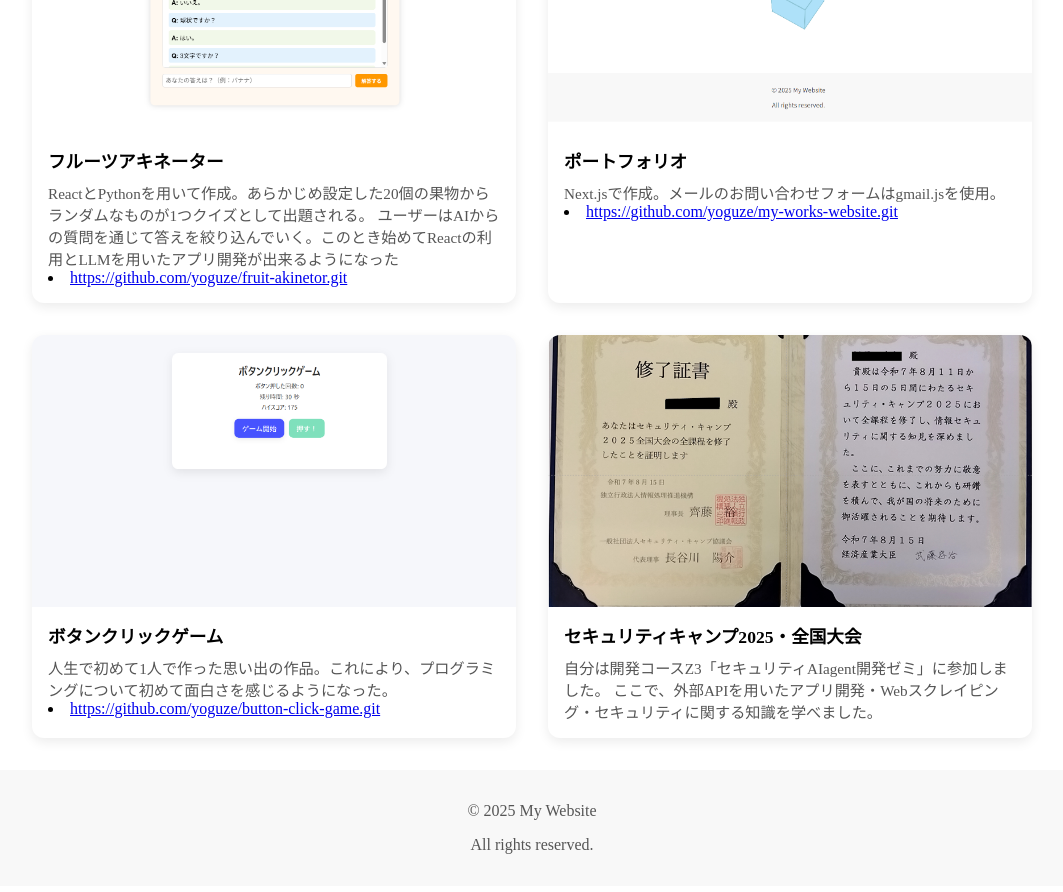
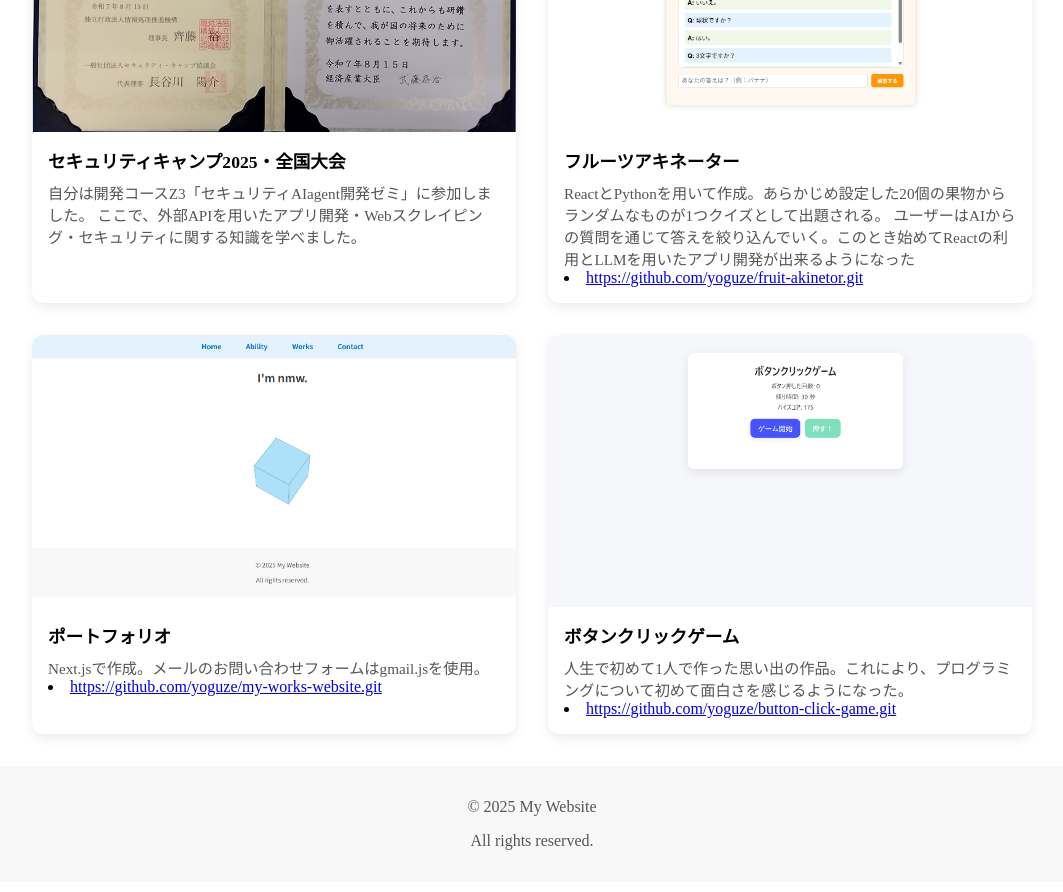
Before and after one commit to yoguze/my-works-website, a Next.js app: page /works in a window 1280 px wide. Shown: the part 300-1192 px from the top of the page, without its empty margins (108-1171 px from the left). Built offline with nearby package versions, Linux system fonts and the light colour scheme.

Commit message:
first commit

```diff
--- a/app/works/page.js
+++ b/app/works/page.js
@@ -27,6 +27,15 @@ export default function Home() {
             <h1>My Works</h1>
             <div className="work-list">
               <article className="work-item">
+                <img src="/finished-item.png" alt="作品4" />
+                <div className="body">
+                    <h2>セキュリティキャンプ2025・全国大会</h2>
+                    <p>自分は開発コースZ3「セキュリティAIagent開発ゼミ」に参加しました。
+                      ここで、外部APIを用いたアプリ開発・Webスクレイピング・セキュリティに関する知識を学べました。
+                    </p>
+                </div>
+              </article>
+              <article className="work-item">
                 <img src="/fruit-akinetor.png" alt="作品1" />
                 <div className="body">
                     <h2>フルーツアキネーター</h2>
@@ -35,7 +44,6 @@ export default function Home() {
                     <li><Link href="https://github.com/yoguze/fruit-akinetor.git">https://github.com/yoguze/fruit-akinetor.git</Link></li>
                 </div>
                 </article>
-
                 <article className="work-item">
                   <img src="/website.png" alt="作品2" />
                   <div className="body">
@@ -52,15 +60,7 @@ export default function Home() {
                       <li><Link href="https://github.com/yoguze/button-click-game.git">https://github.com/yoguze/button-click-game.git</Link></li>
                   </div>
                 </article>
-                <article className="work-item">
-                <img src="/finished-item.png" alt="作品4" />
-                <div className="body">
-                    <h2>セキュリティキャンプ2025・全国大会</h2>
-                    <p>自分は開発コースZ3「セキュリティAIagent開発ゼミ」に参加しました。
-                      ここで、外部APIを用いたアプリ開発・Webスクレイピング・セキュリティに関する知識を学べました。
-                    </p>
-                </div>
-                </article>
+
                 {/* 以降、アイテムを増やすだけでOK */}
             </div>
           </div>
```
Lines whose indentation alone changed are shown as unchanged.
